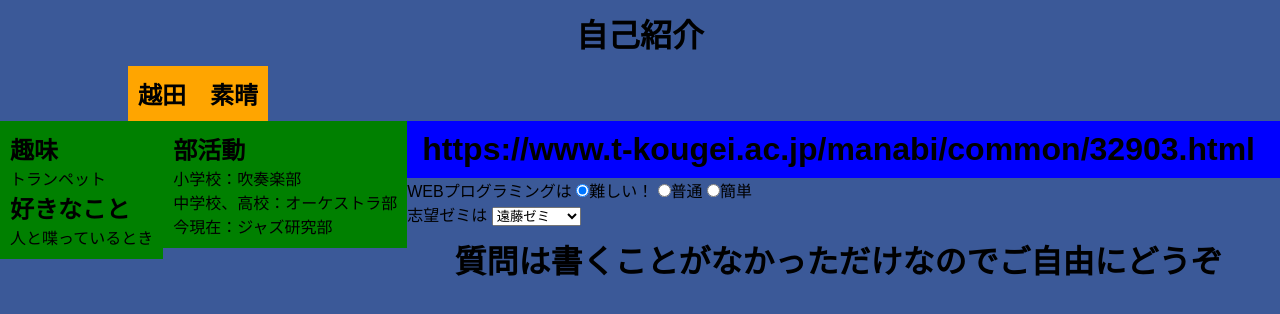
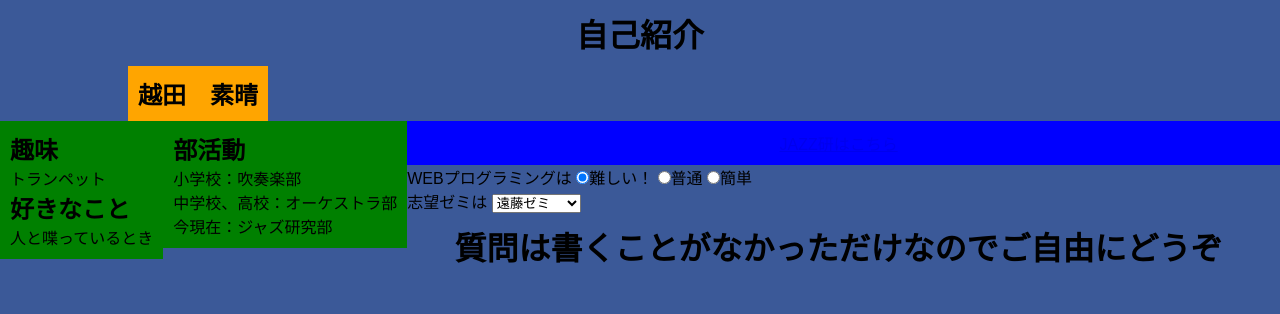
Before and after one commit to subaru0925/web2-14, a plain HTML site: page index.html in a window 1280 px wide. Drawn offline with Linux system fonts and the light colour scheme; a web font is replaced by a local one.

Commit message:
Update index.html

```diff
--- a/index.html
+++ b/index.html
@@ -32,7 +32,7 @@
     </aside>
    </div>
     <footer>
-      <h1>https://www.t-kougei.ac.jp/manabi/common/32903.html</h1>
+      <a href="https://www.t-kougei.ac.jp/manabi/common/32903.html">JAZZ研はこちら</a>
     </footer>
 
   <p>WEBプログラミングは
```
